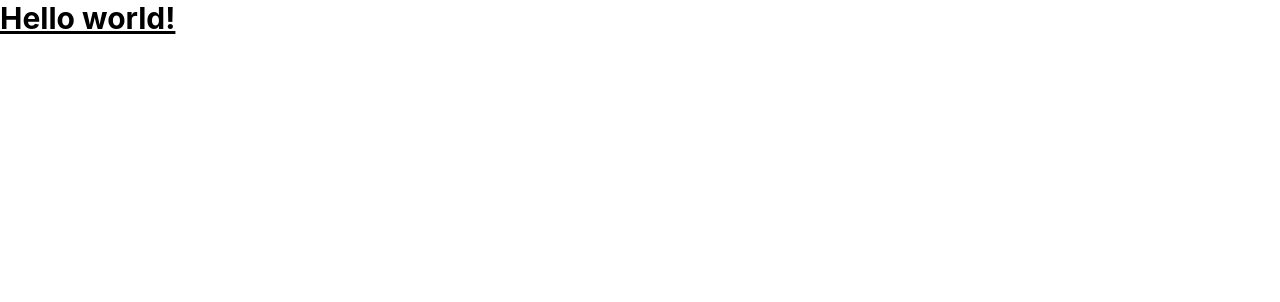
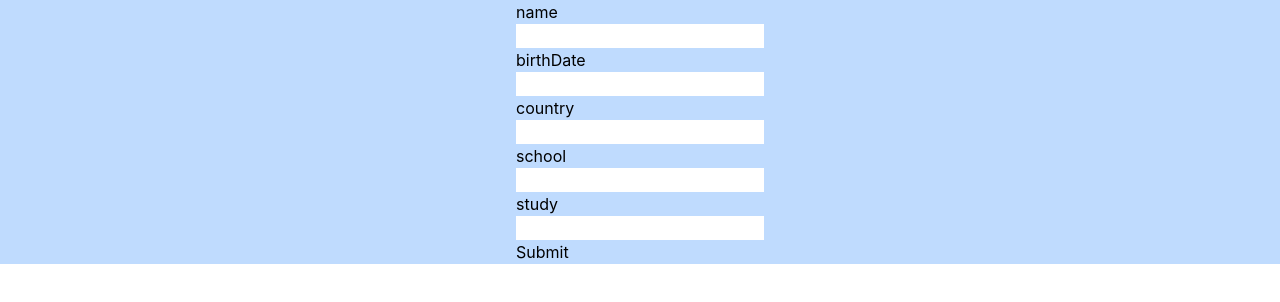
Before and after one commit to gibsonliketheguitar/assessment, a React (Create React App) app in the folder ROOK HOTEL/2_form_validation/: page / in a window 1280 px wide. Shown: the top 302 px of the page. Built offline with nearby package versions, Linux system fonts and the light colour scheme.

Commit message:
use react-hook-form example to integrate custom input component

```diff
--- a/ROOK HOTEL/2_form_validation/src/App.tsx
+++ b/ROOK HOTEL/2_form_validation/src/App.tsx
@@ -1,9 +1,67 @@
-function App() {
+import React from "react";
+import { useForm } from "react-hook-form";
+
+export default function App() {
+  const { register, handleSubmit, watch, formState: { errors } } = useForm();
+  const onSubmit = (data: any) => {
+    console.log(data);
+  }
+
+  console.log(watch("name")); // watch input value by passing the name of it
+
   return (
-    <h1 className="text-3xl font-bold underline">
-      Hello world!
-    </h1>
+    <Form onSubmit={onSubmit}>
+      <Input name='name' />
+      <Input name='birthDate' />
+      <Input name='country' />
+      <Input name='school' />
+      <Input name='study' />
+      <button>Submit</button>
+    </Form>
   );
 }
 
-export default App;
+const Input = (props: any) => {
+  const { register, name, ...rest } = props
+  return (
+    <div className="flex flex-col">
+      <label>{name}</label>
+      <input {...register(name)} {...rest} />
+    </div>
+  )
+}
+
+function Select({ register, options, name, ...rest }: any) {
+  return (
+    <select {...register(name)} {...rest}>
+      {options.map((value: any) => (
+        <option key={value} value={value}>
+          {value}
+        </option>
+      ))}
+    </select>
+  );
+}
+
+function Form({ defaultValues, children, onSubmit }: any) {
+  const methods = useForm({ defaultValues });
+  const { handleSubmit } = methods;
+
+  return (
+    <div className="flex flex-col items-center bg-blue-200">
+      <form onSubmit={handleSubmit(onSubmit)}>
+        {React.Children.map(children, child => {
+          let result = child
+          if (child.props.name) {
+            result = React.createElement(child.type, {
+              ...child.props,
+              register: methods.register,
+              key: child.props.name
+            })
+          }
+          return result
+        })}
+      </form>
+    </div>
+  );
+}
```
